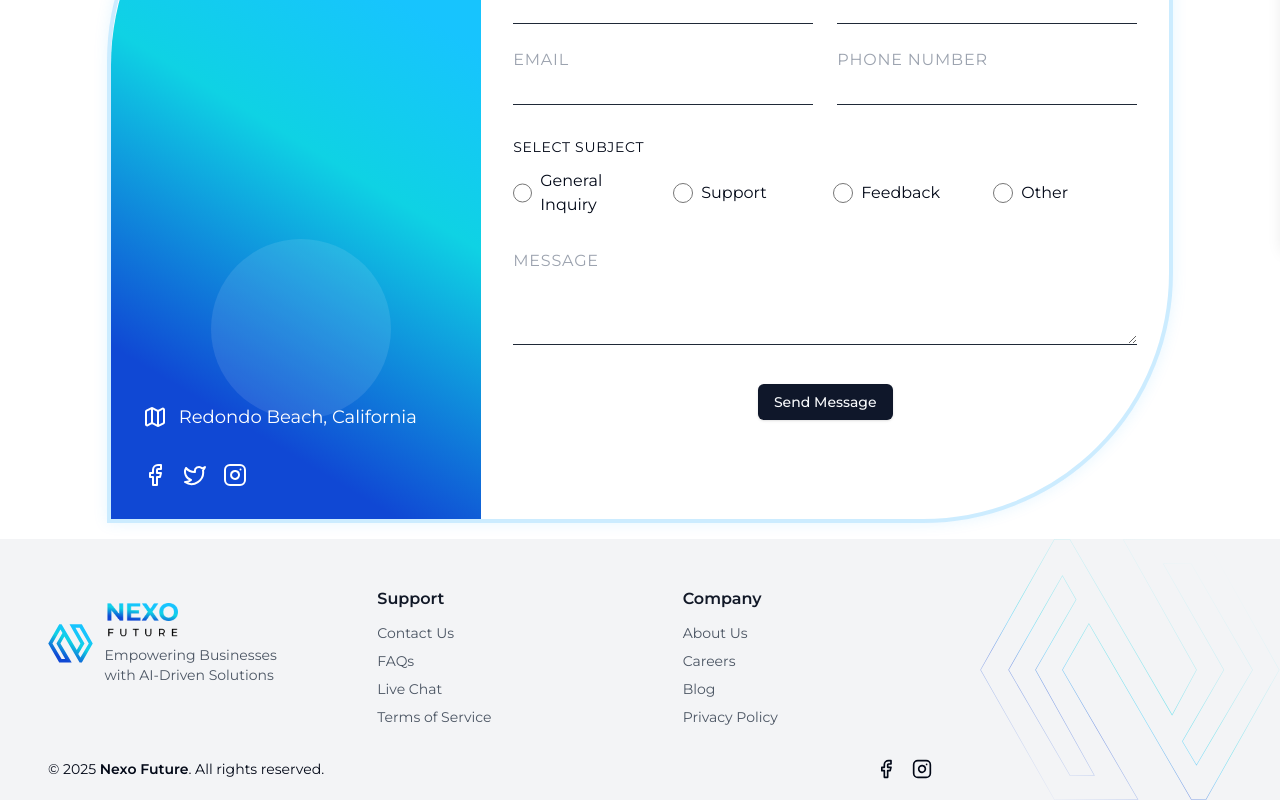
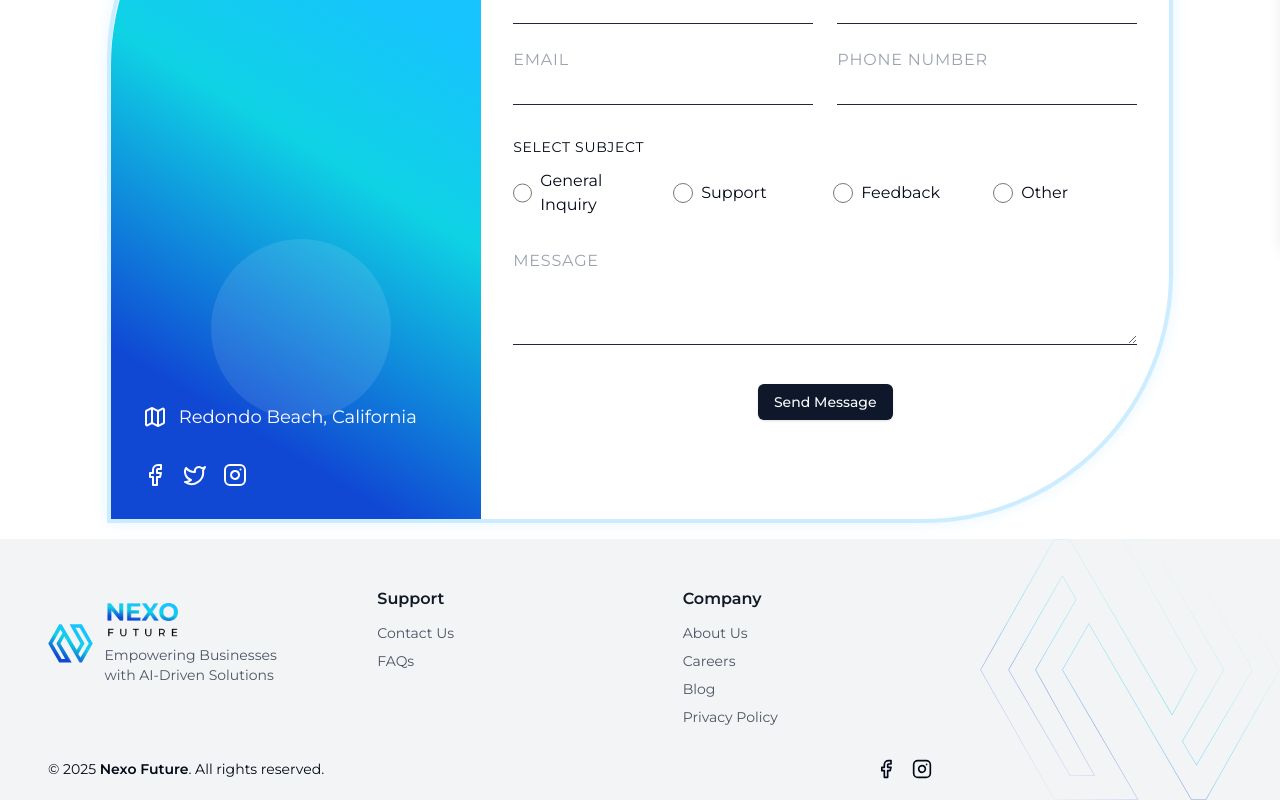
Before and after one commit to vipinnation/athena_ai, a Next.js app: page /contact in a window 1280 px wide. Shown: the part 555-1355 px from the top of the page. Built offline with nearby package versions, Linux system fonts and the light colour scheme.

Commit message:
chores: updated enquire now

```diff
--- a/app/page.tsx
+++ b/app/page.tsx
@@ -61,7 +61,7 @@ export default function Home() {
       <ServiceSection />
       {/* <Technologies /> */}
       <AIPromo />
-      <div className="my-4">
+      <div className="pt-4">
         <CTA />
       </div>
     </div>
--- a/components/layout/footer.component.tsx
+++ b/components/layout/footer.component.tsx
@@ -12,6 +12,7 @@ import Logo from "@/assets/images/nexo.svg";
 import ShortLogo from "@/assets/images/icon.svg";
 import DarkLogo from "@/assets/images/dark_icon.png";
 import { useTheme } from "next-themes";
+import Link from "next/link";
 
 export default function Footer() {
   const { theme, setTheme } = useTheme();
@@ -41,11 +42,9 @@ export default function Footer() {
             <h3 className="font-semibold text-gray-900 dark:text-white mb-3">
               Support
             </h3>
-            <ul className="space-y-2 text-gray-600 text-sm dark:text-gray-400">
-              <li>Contact Us</li>
-              <li>FAQs</li>
-              <li>Live Chat</li>
-              <li>Terms of Service</li>
+            <ul className="space-y-2 text-gray-600 text-sm dark:text-gray-400 flex flex-col">
+              <Link href={"/contact"}>Contact Us</Link>
+              <Link href={"/contact"}>FAQs</Link>
             </ul>
           </div>
 
@@ -54,7 +53,7 @@ export default function Footer() {
               Company
             </h3>
             <ul className="space-y-2 text-gray-600 text-sm dark:text-gray-400">
-              <li>About Us</li>
+              <Link href={"/about"}>About Us</Link>
               <li>Careers</li>
               <li>Blog</li>
               <li>Privacy Policy</li>
--- a/components/layout/header.component.tsx
+++ b/components/layout/header.component.tsx
@@ -55,12 +55,14 @@ const Header = () => {
       </div>
 
       <div className="flex items-center space-x-4">
+        <Link href={"/contact"}>
           <Button
             variant="outline"
             className="hidden text-xs md:block border border-gray-300 dark:border-gray-600 text-gray-900 dark:text-white hover:bg-white dark:hover:bg-gray-800 transition-all bg-transparent"
           >
             ENQUIRE NOW
           </Button>
+        </Link>
         {mounted && (
           <Button
             variant="ghost"
```
Lines whose indentation alone changed are shown as unchanged.
